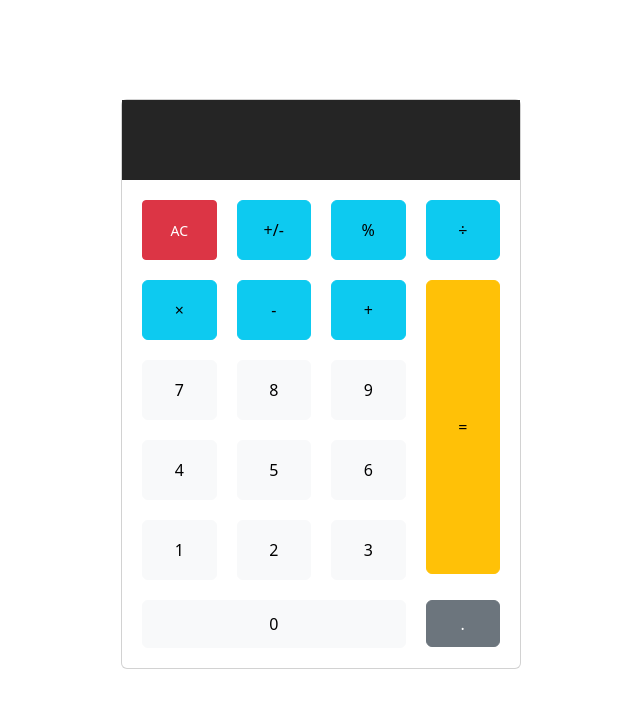
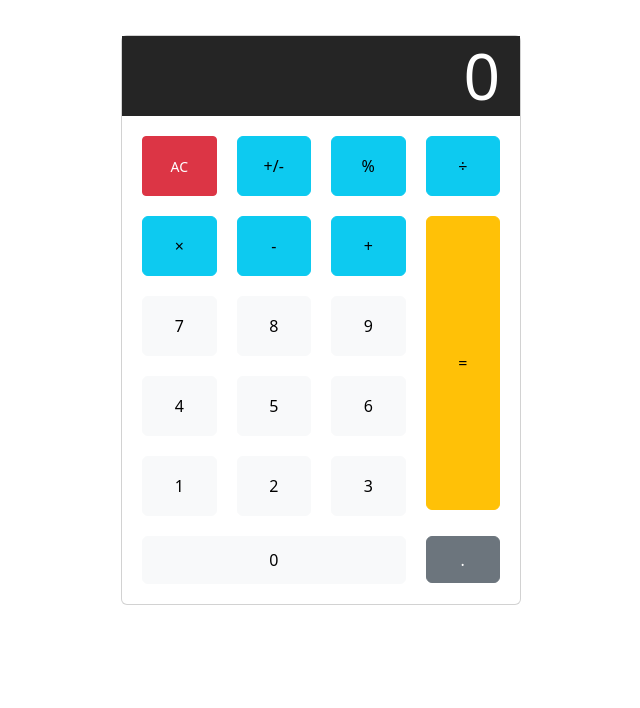
Before and after one commit to karam084/math-magicians, a React (Create React App) app: page / in a window 1280 px wide. Shown: the top 708 px of the page, without its empty margins (319-959 px from the left). Built offline with nearby package versions, Linux system fonts and the light colour scheme.

Commit message:
Fix linter errors

```diff
--- a/src/components/Calculator.js
+++ b/src/components/Calculator.js
@@ -9,7 +9,7 @@ class Calculator extends Component {
 
         <div class="calculator card">
 
-          <input type="text" class="calculator-screen z-depth-1" value="" disabled />
+          <input type="text" class="calculator-screen z-depth-1" value="0" disabled />
 
           <div class="calculator-keys">
             <button type="button" class="all-clear function btn btn-danger btn-sm" value="all-clear">AC</button>
--- a/src/index.css
+++ b/src/index.css
@@ -1,5 +1,5 @@
 body {
-  margin-top: 30% !important;
+  margin-top: 25% !important;
 }
 
 *,
@@ -34,7 +34,7 @@ body {
 
 button {
   height: 60px;
-  font-size: 2rem!;
+  font-size: 2rem;
 }
 
 .decimal {
```
